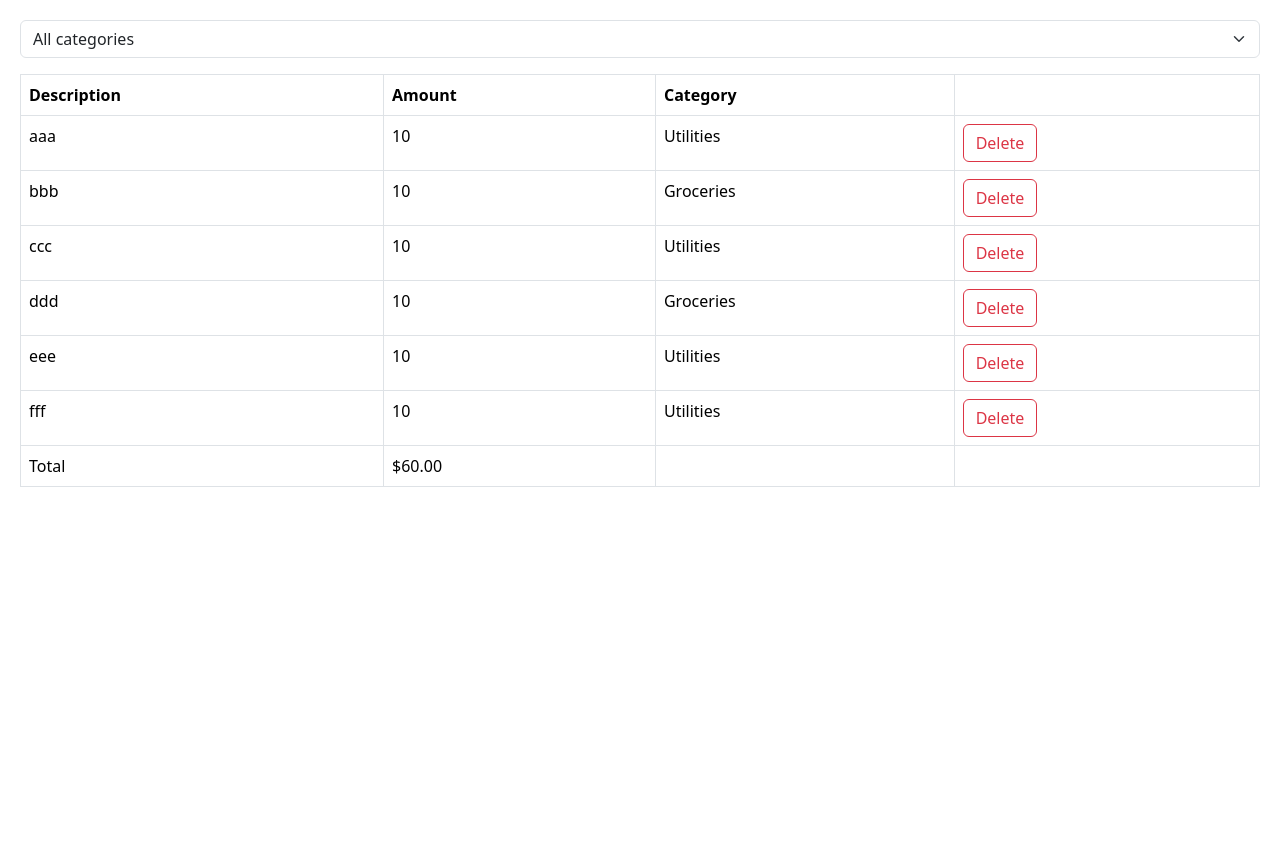
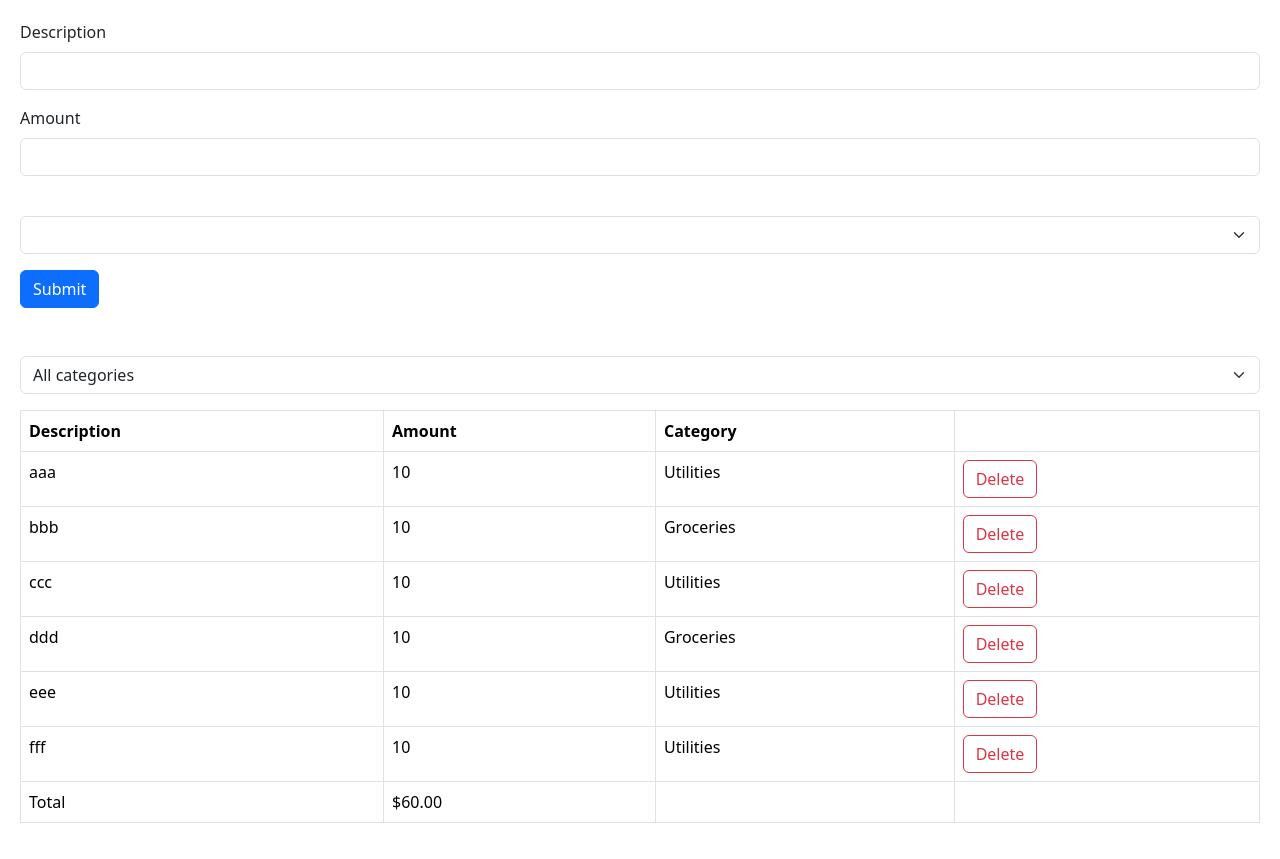
Before and after one commit to rhy-me/React-Learning-Project-Expense-Tracker, a React (Vite) app: page / in a window 1280 px wide. Before the commit the page ends 800 px from the top, so only its background shows below. Built offline with nearby package versions, Linux system fonts and the light colour scheme.

Commit message:
Created Expense Form Component. Validation is left. Only the structure is made

```diff
--- a/src/App.tsx
+++ b/src/App.tsx
@@ -1,6 +1,9 @@
 import ExpenseList from "./components/ExpenseList";
 import { useState } from "react";
 import ExpenseFilter from "./components/ExpenseFilter";
+import ExpenseForm from "./components/ExpenseForm";
+
+export const categories = ["Groceroes", "Utilities", "Entertainment"];
 
 function App() {
   const [selectedCategory, setSelectedCategory] = useState("");
@@ -19,6 +22,9 @@ function App() {
 
   return (
     <div>
+      <div className="mb-5">
+        <ExpenseForm></ExpenseForm>
+      </div>
       <div className="mb-3">
         <ExpenseFilter
           onSelectCategory={(category) => setSelectedCategory(category)}
--- a/src/components/ExpenseFilter.tsx
+++ b/src/components/ExpenseFilter.tsx
@@ -1,4 +1,5 @@
 import React from "react";
+import { categories } from "../App";
 
 interface ExpenseFilterProps {
   onSelectCategory: (category: string) => void;
@@ -11,9 +12,11 @@ const ExpenseFilter = ({ onSelectCategory }: ExpenseFilterProps) => {
       onChange={(event) => onSelectCategory(event.target.value)}
     >
       <option value="">All categories</option>
-      <option value="Groceries">Groceries</option>
-      <option value="Utilities">Utilities</option>
-      <option value="Entertainment">Entertainment</option>
+      {categories.map((category) => (
+        <option key={category} value={category}>
+          {category}
+        </option>
+      ))}
     </select>
   );
 };
--- /dev/null
+++ b/src/components/ExpenseForm.tsx
@@ -0,0 +1,35 @@
+import React from "react";
+import { categories } from "../App";
+
+function ExpenseForm() {
+  return (
+    <form>
+      <div className="mb-3">
+        <label htmlFor="description" className="form-label">
+          Description
+        </label>
+        <input id="description" type="text" className="form-control" />
+      </div>
+      <div className="mb-3">
+        <label htmlFor="amount" className="form-label">
+          Amount
+        </label>
+        <input id="amount" type="number" className="form-control" />
+      </div>
+      <div className="mb-3">
+        <label htmlFor="" className="form-label"></label>
+        <select id="category" className="form-select">
+          <option value=""></option>
+          {categories.map((category) => (
+            <option key={category} value={category}>
+              {category}
+            </option>
+          ))}
+        </select>
+      </div>
+      <button className="btn btn-primary">Submit</button>
+    </form>
+  );
+}
+
+export default ExpenseForm;
```
